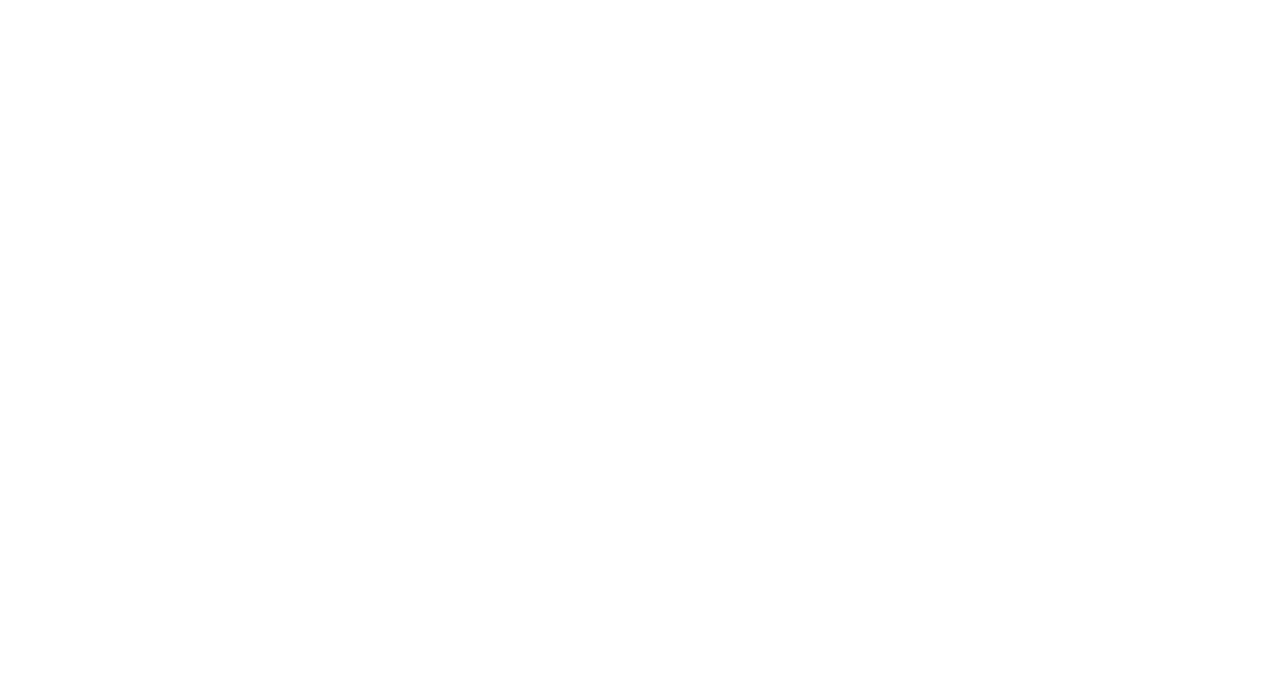
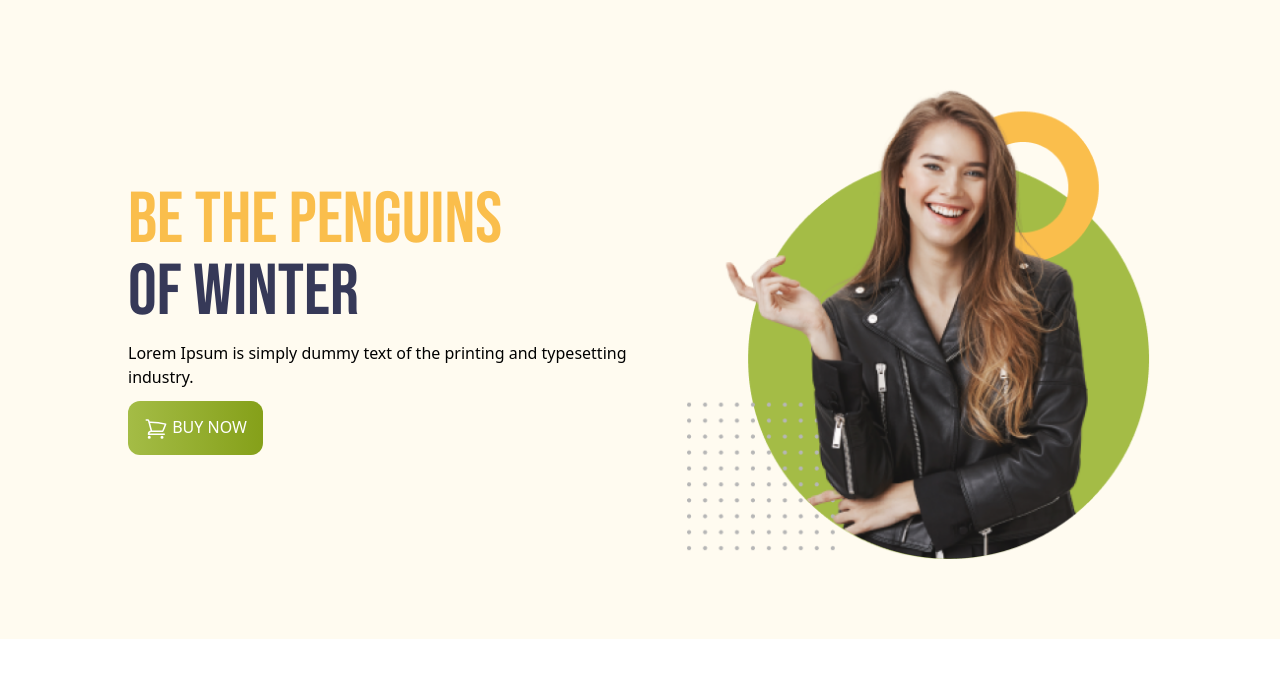
Before and after one commit to redjerrk/tailwind-project-penguin, a plain HTML site: page index.html in a window 1280 px wide. Drawn offline with nearby package versions, Linux system fonts and the light colour scheme.

Commit message:
updated header

```diff
--- a/index.html
+++ b/index.html
@@ -5,11 +5,63 @@
     <meta charset="UTF-8">
     <meta name="viewport" content="width=device-width, initial-scale=1.0">
     <script src="https://cdn.tailwindcss.com"></script>
+    <link rel="preconnect" href="https://fonts.googleapis.com">
+    <link rel="preconnect" href="https://fonts.gstatic.com" crossorigin>
+    <link href="https://fonts.googleapis.com/css2?family=Bebas+Neue&display=swap" rel="stylesheet">
     <title>Document</title>
+    <style>
+        .font-bebas {
+            font-family: "Bebas Neue", sans-serif;
+        }
+    </style>
 
 </head>
 
 <body>
+    <header class="bg-[#FFFBF0]">
+
+        <nav>
+
+        </nav>
+
+        <!-- BANNER SECTION -->
+
+        <div class="flex justify-between items-center px-32 py-20">
+            <div class="space-y-3">
+                <h1 class="text-7xl uppercase text-[#363958] font-bebas ">
+                    <span class="text-[#FABE4C]">
+                        Be the Penguins
+                    </span>
+                    <br>
+                    of Winter
+                </h1>
+                <p>
+                    Lorem Ipsum is simply dummy text of the printing and typesetting industry.
+                </p>
+                <button
+                    class="uppercase px-4 py-3.5 bg-gradient-to-r from-[#A4BC46] to-[#85A019] rounded-xl text-white font-medium"><svg
+                        xmlns="http://www.w3.org/2000/svg" fill="none" viewBox="0 0 24 24" stroke-width="1.5"
+                        stroke="currentColor" class="w-6 h-6 inline">
+                        <path stroke-linecap="round" stroke-linejoin="round"
+                            d="M2.25 3h1.386c.51 0 .955.343 1.087.835l.383 1.437M7.5 14.25a3 3 0 0 0-3 3h15.75m-12.75-3h11.218c1.121-2.3 2.1-4.684 2.924-7.138a60.114 60.114 0 0 0-16.536-1.84M7.5 14.25 5.106 5.272M6 20.25a.75.75 0 1 1-1.5 0 .75.75 0 0 1 1.5 0Zm12.75 0a.75.75 0 1 1-1.5 0 .75.75 0 0 1 1.5 0Z" />
+                    </svg>
+                    Buy Now</button>
+            </div>
+            <div>
+                <img src="images/model.png" alt="">
+            </div>
+        </div>
+
+    </header>
+
+
+    <main>
+
+    </main>
+    <footer>
+
+    </footer>
+
 
 </body>
 
```
Also changed, not shown: tailwind.config.js (added, +8 -0 lines).
